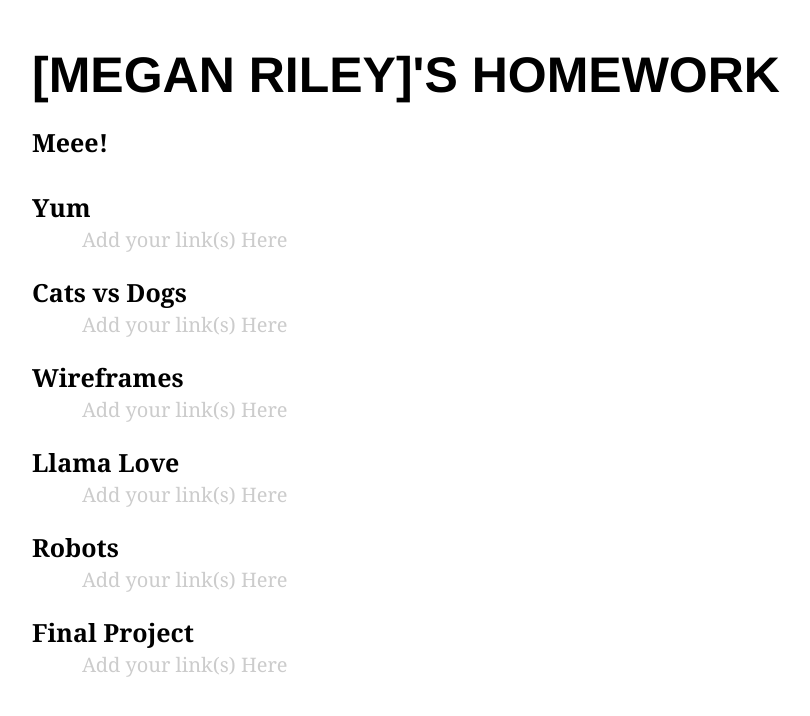
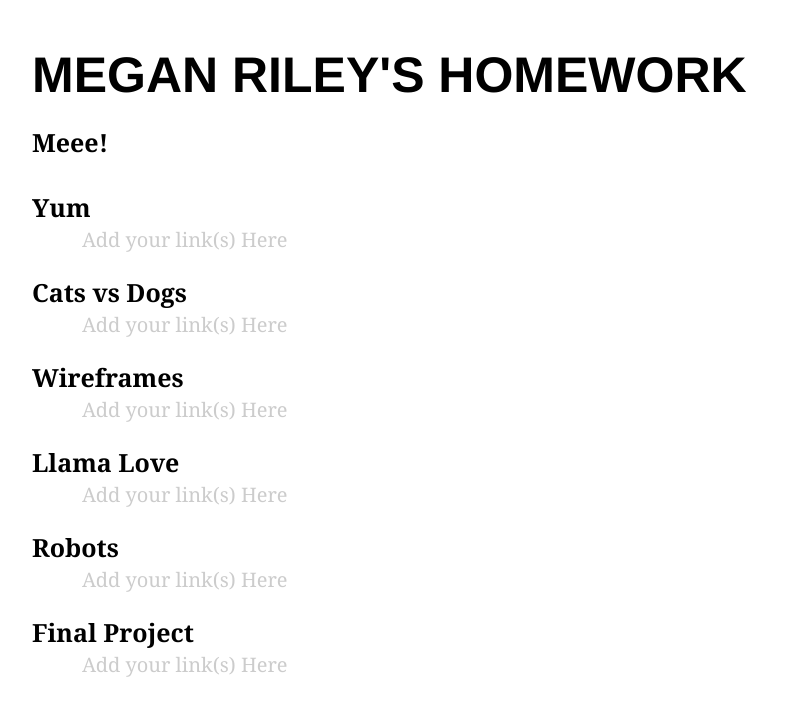
Before and after one commit to mlriley/homework, a plain HTML site: page index.html in a window 1280 px wide. Shown: the whole page, without its empty margins (128-938 px from the left). Drawn offline with Linux system fonts and the light colour scheme.

Commit message:
Fixed Name

```diff
--- a/index.html
+++ b/index.html
@@ -7,7 +7,7 @@
 </head>
 <body>
 	<section id='content'>
-		<h1>[Megan Riley]'s Homework</h1>
+		<h1>Megan Riley's Homework</h1>
 		<h2>Meee!</h2>
 				<p><a href='http://mlriley.github.io/meeee/'></a></p>
 		<h2>Yum</h2>
```
